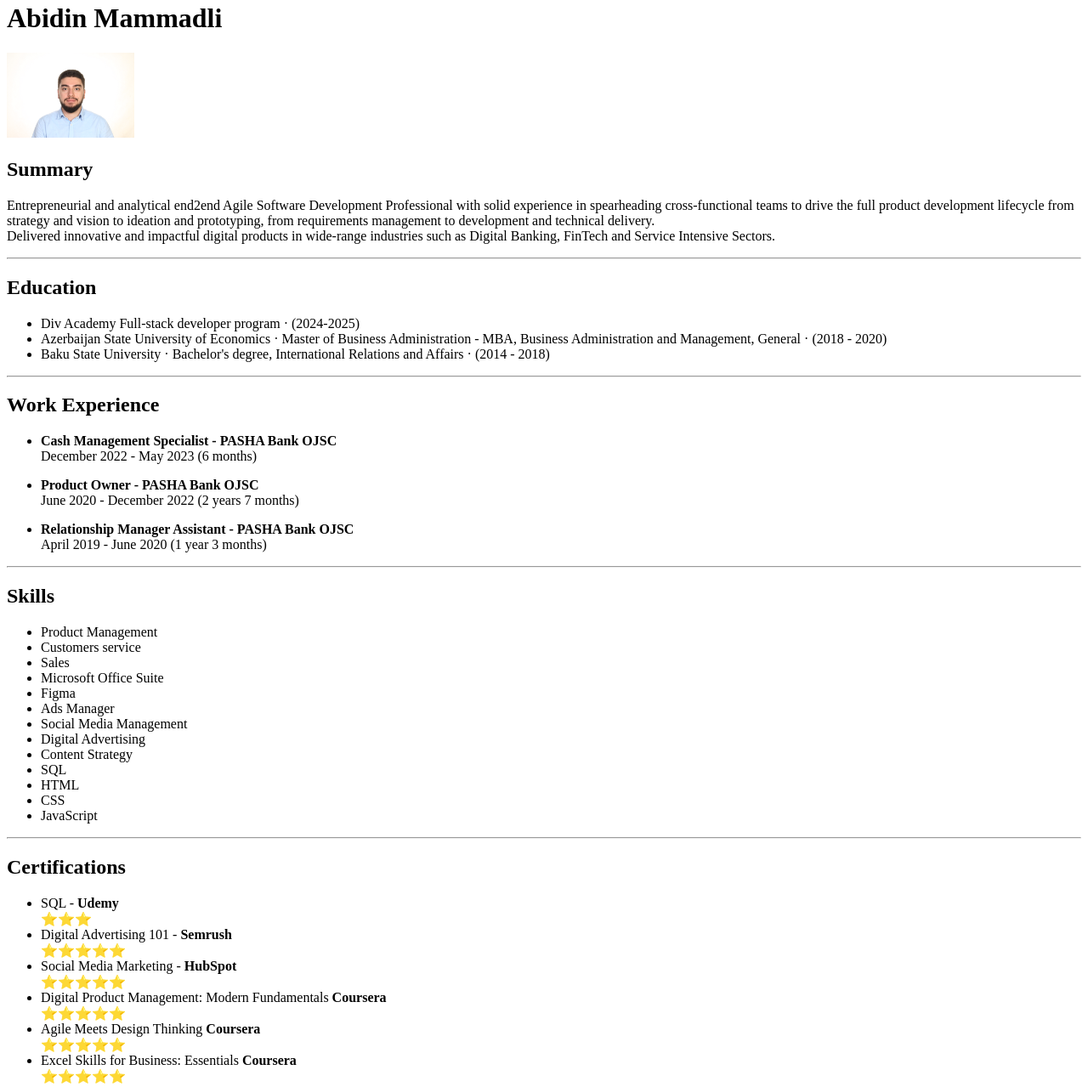
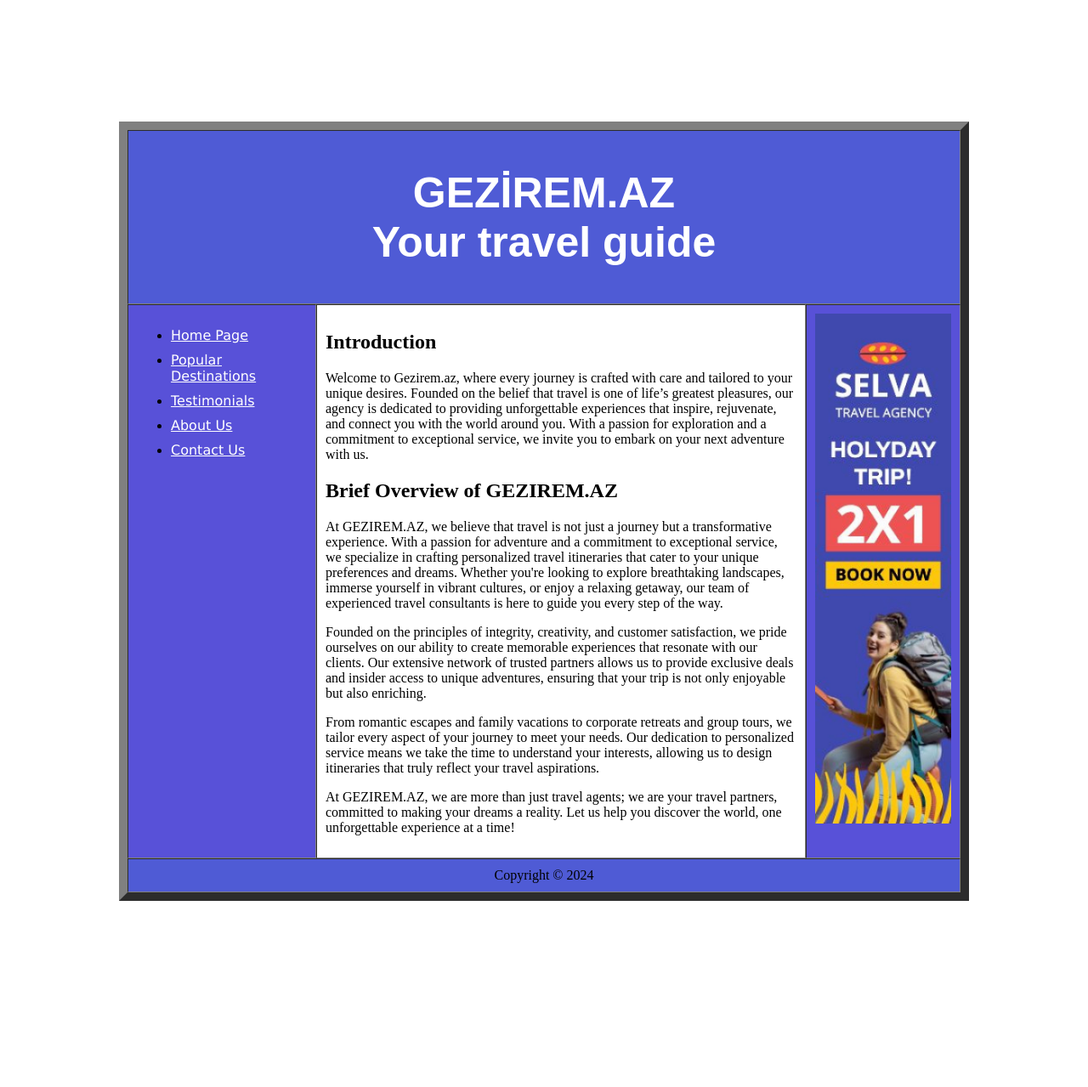
Before and after one commit to abidinmammadli/html-portfolio, a plain HTML site: page index.html in a window 1280 px wide. Shown: the part 18-1297 px from the top of the page at 85% size. After the commit the page ends 1086 px from the top, so only its background shows below. Drawn offline with Linux system fonts and the light colour scheme.

Commit message:
Add files via upload
GEZIREM.AZ FIRST SITE

```diff
--- /dev/null
+++ b/gezirem.css
@@ -0,0 +1,25 @@
+h1 {
+  font-family: sans-serif;
+  color: white;
+  font-size: 50px;
+}
+
+.Menu {
+  color: white;
+  font-family: Verdana, Geneva, Tahoma, sans-serif, "Times New Roman", Times,
+    serif;
+  font: size 100px;
+  display: block;
+  margin-top: 10px;
+}
+h2,
+h3 {
+  color: black;
+}
+li {
+  color: black;
+}
+
+.contact {
+  color: black;
+}
--- a/index.html
+++ b/index.html
@@ -1,100 +1,101 @@
 <!DOCTYPE html>
 <html lang="en">
   <head>
+    <link rel="stylesheet" href="gezirem.css" />
     <meta charset="UTF-8" />
-    <title>Document</title>
+    <meta name="viewport" content="width=device-width, initial-scale=1.0" />
+    <title>gezirem.az-main</title>
+    <h1>About Us</h1>
   </head>
   <body>
-    <h1>Abidin Mammadli</h1>
-    <img src="IMG_7908.JPG" alt="Abidin photo" width="150px" />
-    <h2>Summary</h2>
-    <p>
-      Entrepreneurial and analytical end2end Agile Software Development
-      Professional with solid experience in spearheading cross-functional teams
-      to drive the full product development lifecycle from strategy and vision
-      to ideation and prototyping, from requirements management to development
-      and technical delivery.
+    <table
+      align="center"
+      cellspacing="0"
+      cellpadding="10"
+      width="1000"
+      height="700"
+      border="10"
+    >
+      <tr height="100">
+        <th colspan="3" bgcolor="#4F5BD5">
+          <h1>GEZİREM.AZ <br />Your travel guide</h1>
+        </th>
+        <br />
+      </tr>
       <br />
-      Delivered innovative and impactful digital products in wide-range
-      industries such as Digital Banking, FinTech and Service Intensive Sectors.
-    </p>
+      <tr cellpadding="12" cellspacing="15" valign="top">
+        <td width="200" bgcolor="#5851D8">
+          <ul>
+            <li><a href="index.html" class="Menu">Home Page</a></li>
+            <li>
+              <a href="destinations.html" class="Menu">Popular Destinations</a>
+            </li>
+            <li><a href="testimonials.html" class="Menu">Testimonials</a></li>
+            <li><a href="aboutus.html" class="Menu">About Us</a></li>
+            <li><a href="contact.html" class="Menu">Contact Us</a></li>
+          </ul>
+        </td>
+        <td bgcolor="white">
+          <h2>Introduction</h2>
+          <p>
+            Welcome to Gezirem.az, where every journey is crafted with care and
+            tailored to your unique desires. Founded on the belief that travel
+            is one of life’s greatest pleasures, our agency is dedicated to
+            providing unforgettable experiences that inspire, rejuvenate, and
+            connect you with the world around you. With a passion for
+            exploration and a commitment to exceptional service, we invite you
+            to embark on your next adventure with us.
+          </p>
 
-    <hr />
+          <h2>Brief Overview of GEZIREM.AZ</h2>
+          <p>
+            At GEZIREM.AZ, we believe that travel is not just a journey but a
+            transformative experience. With a passion for adventure and a
+            commitment to exceptional service, we specialize in crafting
+            personalized travel itineraries that cater to your unique
+            preferences and dreams. Whether you're looking to explore
+            breathtaking landscapes, immerse yourself in vibrant cultures, or
+            enjoy a relaxing getaway, our team of experienced travel consultants
+            is here to guide you every step of the way.
+          </p>
 
-    <h2>Education</h2>
-    <ul>
-      <li>Div Academy Full-stack developer program · (2024-2025)</li>
-      <li>
-        Azerbaijan State University of Economics · Master of Business
-        Administration - MBA, Business Administration and Management, General ·
-        (2018 - 2020)
-      </li>
-      <li>
-        Baku State University · Bachelor's degree, International Relations and
-        Affairs · (2014 - 2018)
-      </li>
-    </ul>
+          <p>
+            Founded on the principles of integrity, creativity, and customer
+            satisfaction, we pride ourselves on our ability to create memorable
+            experiences that resonate with our clients. Our extensive network of
+            trusted partners allows us to provide exclusive deals and insider
+            access to unique adventures, ensuring that your trip is not only
+            enjoyable but also enriching.
+          </p>
 
-    <hr />
-    <h2>Work Experience</h2>
-    <ul>
-      <li>
-        <strong> Cash Management Specialist - PASHA Bank OJSC </strong> <br />
-        December 2022 - May 2023 (6 months)
-      </li>
-    </ul>
-    <ul>
-      <li>
-        <strong> Product Owner - PASHA Bank OJSC </strong> <br />
-        June 2020 - December 2022 (2 years 7 months)
-      </li>
-    </ul>
-    <ul>
-      <li>
-        <strong> Relationship Manager Assistant - PASHA Bank OJSC </strong>
-        <br />
-        April 2019 - June 2020 (1 year 3 months)
-      </li>
-    </ul>
-    <hr />
-    <h2>Skills</h2>
-    <ul>
-      <li>Product Management</li>
-      <li>Customers service</li>
-      <li>Sales</li>
-      <li>Microsoft Office Suite</li>
-      <li>Figma</li>
-      <li>Ads Manager</li>
-      <li>Social Media Management</li>
-      <li>Digital Advertising</li>
-      <li>Content Strategy</li>
-      <li>SQL</li>
-      <li>HTML</li>
-      <li>CSS</li>
-      <li>JavaScript</li>
-    </ul>
-    <hr />
-    <h2>Certifications</h2>
-    <ul>
-      <li>SQL - <strong>Udemy</strong></li>&#11088&#11088&#11088
-      <li>Digital Advertising 101 - <strong>Semrush</strong></li>&#11088&#11088&#11088&#11088&#11088
-      <li>Social Media Marketing - <strong>HubSpot</strong></li>&#11088&#11088&#11088&#11088&#11088
-      <li>Digital Product Management: Modern Fundamentals <strong>Coursera</strong></li>&#11088&#11088&#11088&#11088&#11088
-      <li>Agile Meets Design Thinking <strong>Coursera</strong></li>&#11088&#11088&#11088&#11088&#11088
-      <li>Excel Skills for Business: Essentials <strong>Coursera</strong></li>&#11088&#11088&#11088&#11088&#11088
-      </ul>
-      <h2>
-        Other
-      </h2>
-      <ul>
-        <li>
-          <a href="index2.html">Contact Me </a>
-        </li>
-        <li>
-          <a href="index1.html">My Hobbies</a>
-        </li>
-      </ul>
+          <p>
+            From romantic escapes and family vacations to corporate retreats and
+            group tours, we tailor every aspect of your journey to meet your
+            needs. Our dedication to personalized service means we take the time
+            to understand your interests, allowing us to design itineraries that
+            truly reflect your travel aspirations.
+          </p>
 
-    <p>&copy Abidin Mammadli. All rights reserved</p>
+          <p>
+            At GEZIREM.AZ, we are more than just travel agents; we are your
+            travel partners, committed to making your dreams a reality. Let us
+            help you discover the world, one unforgettable experience at a time!
+          </p>
+        </td>
+
+        <td bgcolor="#5851D8">
+          <img
+            width="160"
+            height="600"
+            src="preview-page0.jpg"
+            alt="trip ad img"
+          />
+        </td>
+      </tr>
+
+      <tr align="center" height="40">
+        <td bgcolor="#4F5BD5" colspan="3">Copyright &copy; 2024</td>
+      </tr>
+    </table>
   </body>
 </html>
```
Also changed, not shown: aboutus.html (added, +103 -0 lines), contact.html (added, +103 -0 lines), contactus.html (added, +70 -0 lines), destinations.html (added, +75 -0 lines), testimonials.html (added, +89 -0 lines), preview-page0.jpg (added).
